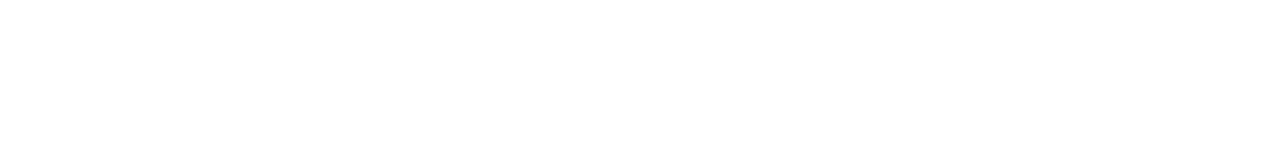
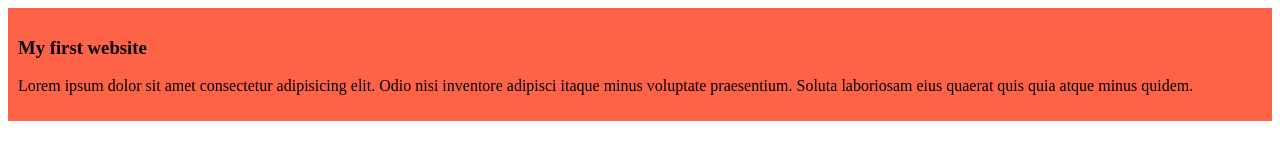
Before and after one commit to shakil087/my-simple-website, a plain HTML site: page index.html in a window 1280 px wide. Drawn offline with Linux system fonts and the light colour scheme.

Commit message:
added the first blog

```diff
--- /dev/null
+++ b/Styles/Blog.css
@@ -0,0 +1,4 @@
+div{
+    background-color: tomato;
+    padding: 10px;
+}
--- a/index.html
+++ b/index.html
@@ -4,8 +4,12 @@
     <meta charset="UTF-8">
     <meta name="viewport" content="width=device-width, initial-scale=1.0">
     <title>My Simple Website</title>
+    <link rel="stylesheet" href="Styles/Blog.css">
 </head>
 <body>
-
+<div>
+    <h3>My first website</h3>
+    <p>Lorem ipsum dolor sit amet consectetur adipisicing elit. Odio nisi inventore adipisci itaque minus voluptate praesentium. Soluta laboriosam eius quaerat quis quia atque minus quidem.</p>
+</div>
 </body>
 </html>
```
